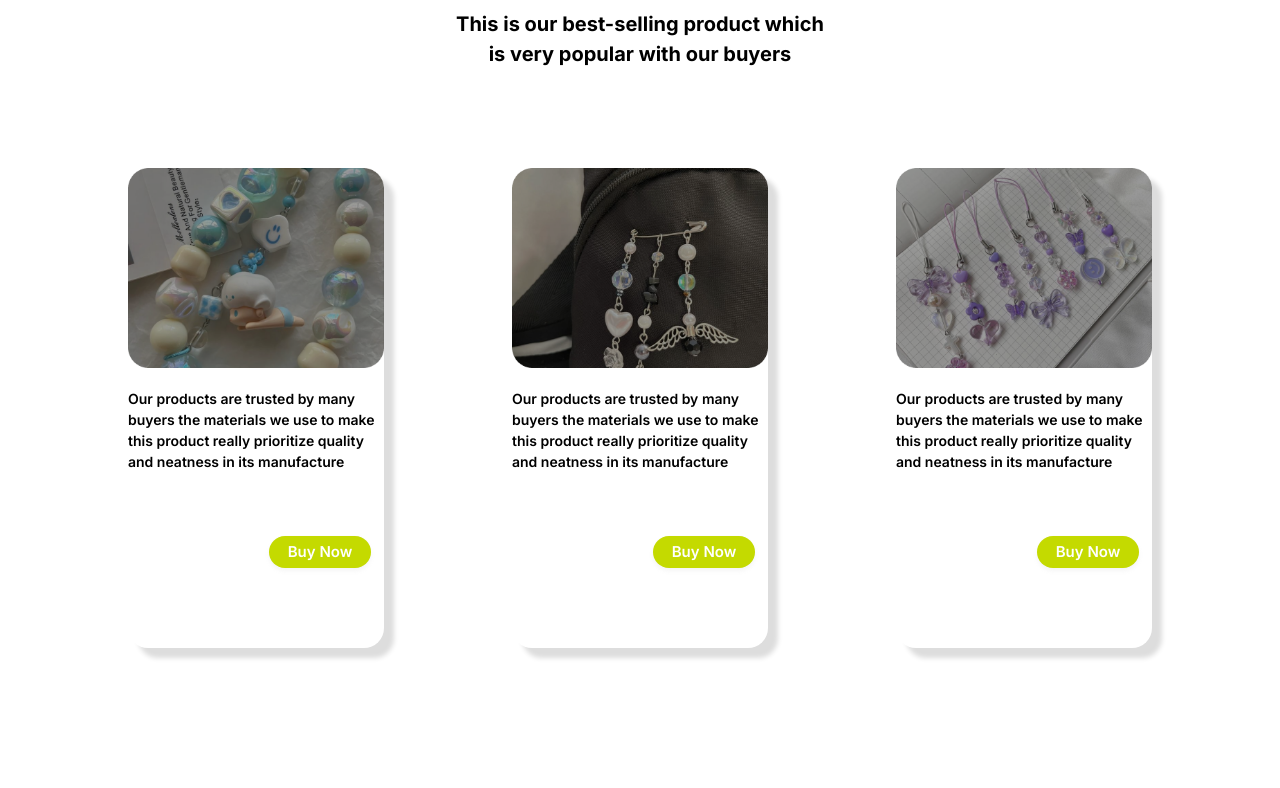
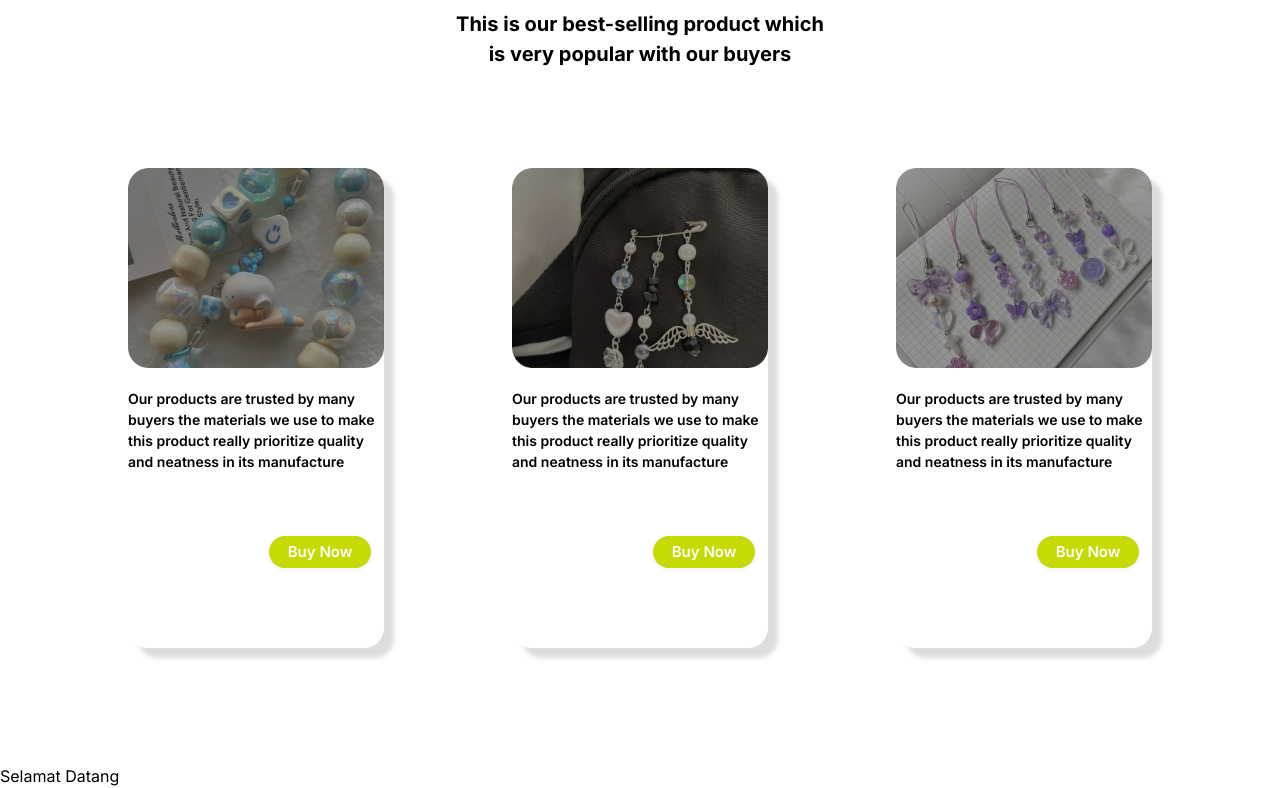
Before and after one commit to Zalefzn/beads, a Next.js app in the folder beads-project/: page / in a window 1280 px wide. Shown: the part 1504-2292 px from the top of the page. Before the commit the page ends 2232 px from the top, so only its background shows below. Built offline with nearby package versions, Linux system fonts and the light colour scheme.

Commit message:
[update terbaru]

```diff
--- a/beads-project/src/app/page.tsx
+++ b/beads-project/src/app/page.tsx
@@ -3,6 +3,7 @@ import Navbar from "../components/Navbar/Navbar";
 import About from "@/components/About/About";
 import Style from "./../styles/page.module.css";
 import Products from "@/components/Products/Products";
+import Contact from "@/components/Contact/Contact";
 
 export default function Home() {
   return (
@@ -11,6 +12,7 @@ export default function Home() {
         <Hero />
         <About />
         <Products />
+        <Contact />
     </main>
   )
 }
--- /dev/null
+++ b/beads-project/src/components/Contact/Contact.tsx
@@ -0,0 +1,17 @@
+'use client'
+
+import Image from 'next/image';
+
+
+const Contact = () => {
+     return(
+          <main className="contact">
+               <section className="contact-content">
+                    <h1> Selamat Datang </h1>
+               </section>
+          </main>
+     );
+}
+
+
+export default Contact;
--- a/beads-project/src/components/Products/products.scss
+++ b/beads-project/src/components/Products/products.scss
@@ -1,5 +1,5 @@
 .main-product{
-    height: 70vh;
+    height: 100vh;
     width: 100%;
     background-color: rgb(255, 255, 255);
 
```
Also changed, not shown: beads-project/src/components/Contact/contact.scss (added).
